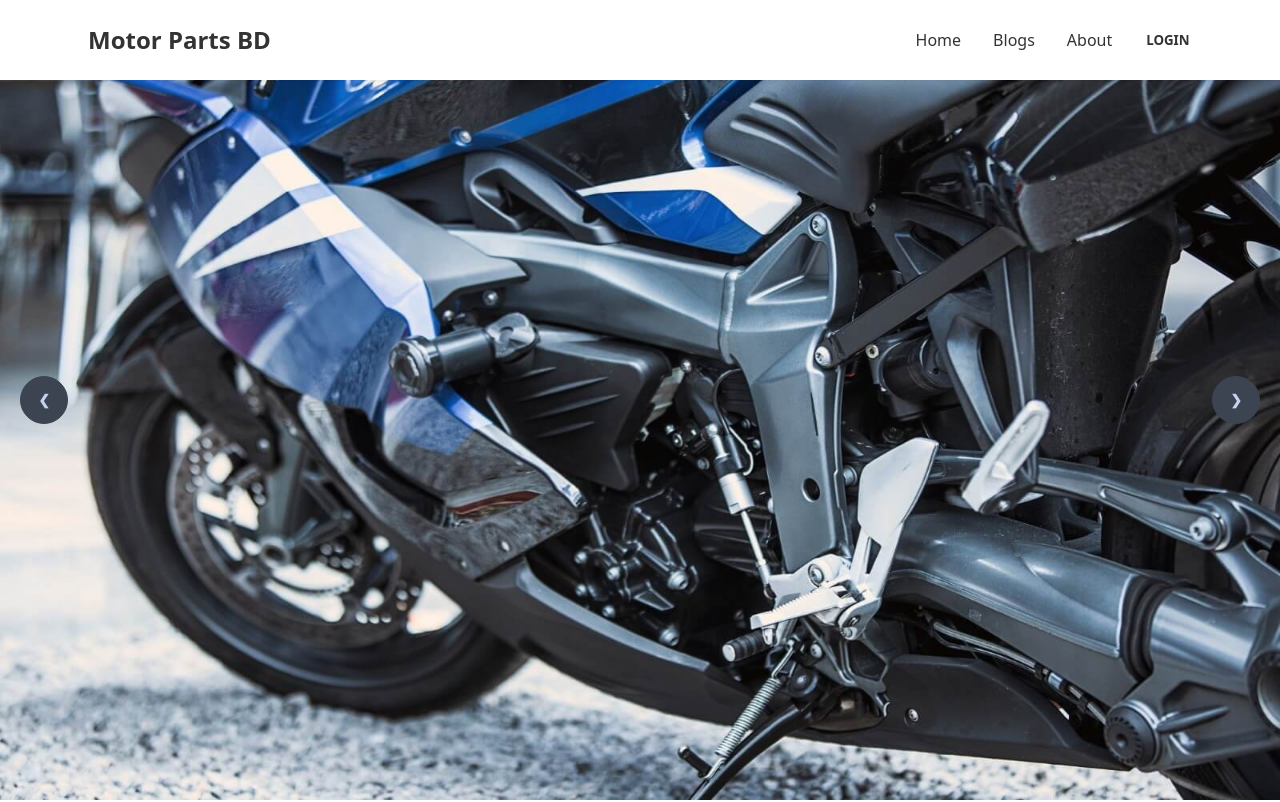
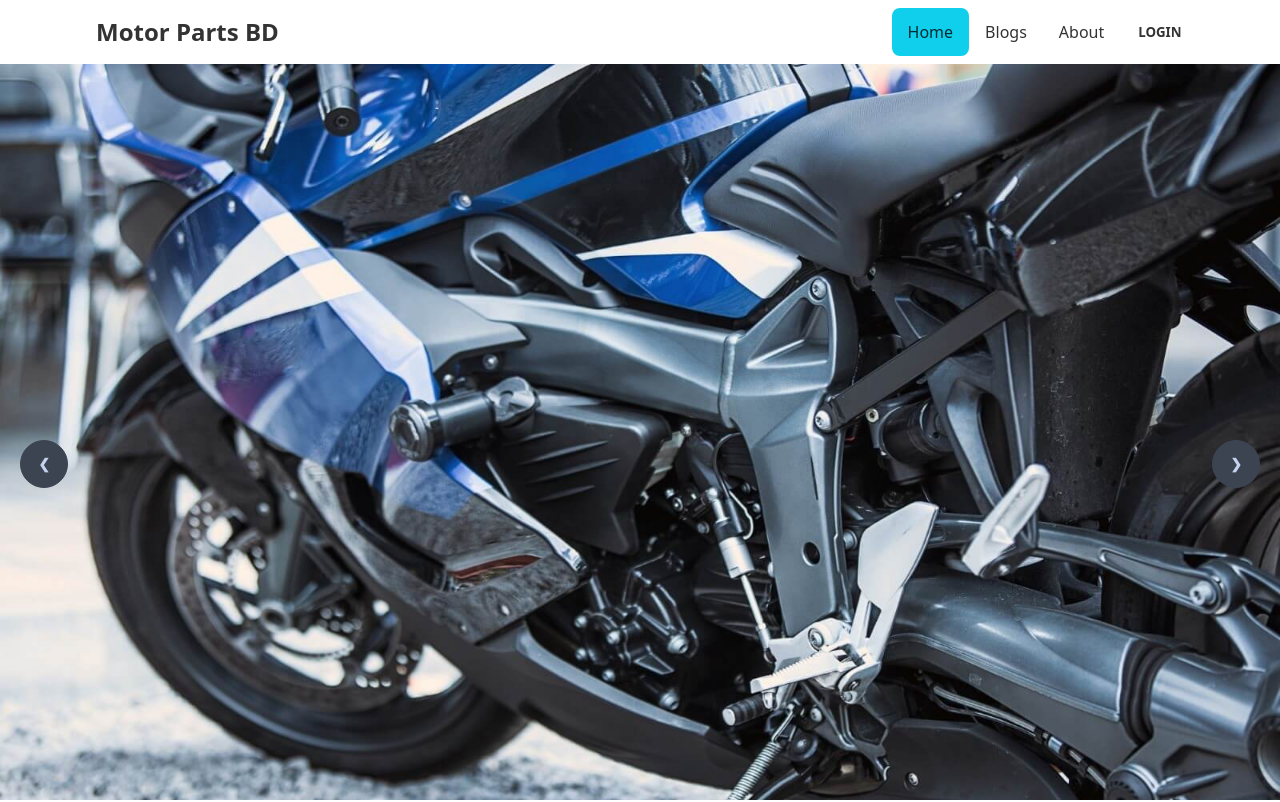
Before and after one commit to Md-Mobassher/motor-parts-manufacturer-bd-client, a React (Create React App) app: page / in a window 1280 px wide. Shown: the top 802 px of the page. Built offline with nearby package versions, Linux system fonts and the light colour scheme; no server answers.

Commit message:
navbar problem fix

```diff
--- a/src/App.js
+++ b/src/App.js
@@ -13,7 +13,7 @@ import NotFound from './Shared/NotFound';
 function App() {
   return (
     <div className=''>
-      <Navbar></Navbar>
+      <Navbar>
         <Routes>
             <Route path='/' element={<Home></Home>}></Route>
             <Route path='myorder' element={<RequireAuth><MyOrder /></RequireAuth>}></Route>
@@ -24,9 +24,12 @@ function App() {
 
             <Route path='*' element={<NotFound></NotFound>}></Route>
           </Routes>
+          <Footer></Footer>
+      </Navbar>
 
 
-        <Footer></Footer>
+
+
 
     </div>
   );
--- a/src/Shared/Navbar.js
+++ b/src/Shared/Navbar.js
@@ -1,10 +1,9 @@
-import React from 'react';
 import { signOut } from 'firebase/auth';
 import { useAuthState } from 'react-firebase-hooks/auth';
 import { Link, NavLink } from 'react-router-dom';
 import auth from '../firebase.init';
 
-const Navbar = () => {
+const Navbar = ({children}) => {
   const [user] = useAuthState(auth);
 
   const logout = () => {
@@ -13,46 +12,55 @@ const Navbar = () => {
   };
 
     const navItems = <>
-        <li><Link to='/'  className='rounded-lg'>Home</Link></li>
+        <li><NavLink to='/'  className='rounded-lg'>Home</NavLink></li>
         {
-            user && <li><Link to='/dashboard' className='rounded-lg'>Dashboard</Link></li>
+            user && <>
+            <li><NavLink className='rounded-lg' to="/purchase">Purchase</NavLink></li>
+            <li><NavLink className='rounded-lg' to="/myorder">My Orders</NavLink></li>
+            <li><NavLink className='rounded-lg' to="/dashboard">Dashboard</NavLink></li>
+            </>
+
         }
-        {/* {
-            user && <li><NavLink to='/purchase'  className='rounded-lg'>Purchase</NavLink></li>
-        }
-        {
-            user && <li><NavLink to='/myorder'  className='rounded-lg'>My Orders</NavLink></li>
-        }    */}
 
-
-        <li><NavLink to='/blogs' className='rounded-lg'>Blogs</NavLink></li>
-        <li><NavLink to='/about' className='rounded-lg'>About</NavLink></li>
+        <li><Link to='/blogs' className='rounded-lg'>Blogs</Link></li>
+        <li><Link to='/about' className='rounded-lg'>About</Link></li>
 
         <li>{user ? <button className="btn btn-ghost rounded-lg" onClick={logout} >Sign Out</button> : <NavLink to="/login" className='btn btn-ghost rounded-lg'>Login</NavLink>}</li>
     </>
 
 
     return (
-       <section className='relative z-10'>
-         <div className="navbar px-16 mx-auto shadow-sm bg-base-100 fixed top-0">
-            <div className="navbar  ">
-                <Link to='/' className="flex-1 px-2 mx-2 text-2xl font-semibold ">Motor Parts BD</Link>
-                <div className=" hidden lg:flex">
-                  <ul className="menu menu-horizontal p-0">
-                      {navItems}
-                  </ul>
-              </div>
-              <div className="dropdown dropdown-end flex-end block lg:hidden">
-                    <label tabIndex="0" className="btn btn-ghost lg:hidden">
-                        <svg xmlns="http://www.w3.org/2000/svg" className="h-5 w-5" fill="none" viewBox="0 0 24 24" stroke="currentColor"><path strokeLinecap="round" strokeLinejoin="round" strokeWidth="2" d="M4 6h16M4 12h8m-8 6h16" /></svg>
-                    </label>
-                    <ul tabIndex="0" className="menu menu-compact dropdown-content mt-3 p-2 shadow bg-base-100 rounded-box w-52">
-                        {navItems}
+       <section>
+
+          <div className="drawer drawer-end ">
+                <input id="my-drawer-3" type="checkbox" className="drawer-toggle" />
+                <div className="drawer-content flex flex-col">
+
+                    <div className="w-full navbar lg:px-20 ">
+                         <div className="flex-1 px-2 mx-2 text-2xl font-semibold">Motor Parts BD</div>
+                        <div className="flex-none lg:hidden">
+                            <label for="my-drawer-3" className="btn btn-square btn-ghost">
+                            <svg xmlns="http://www.w3.org/2000/svg" fill="none" viewBox="0 0 24 24" className="inline-block w-6 h-6 stroke-current"><path strokeLinecap="round" strokeLinejoin="round" strokeWidth="2" d="M4 6h16M4 12h16M4 18h16"></path></svg>
+                            </label>
+                        </div>
+
+                        <div className="flex-none hidden lg:block">
+                            <ul className="menu menu-horizontal">
+                                {navItems}
+                            </ul>
+                        </div>
+                    </div>
+
+                    {children}
+                </div>
+                <div className="drawer-side">
+                    <label for="my-drawer-3" className="drawer-overlay"></label>
+                    <ul className="menu p-4 overflow-y-auto w-60 bg-base-100">
+                         {navItems}
                     </ul>
+
                 </div>
-            </div>
-        </div>
-
+                </div>
        </section>
     );
 };
```
Lines whose indentation alone changed are shown as unchanged.
